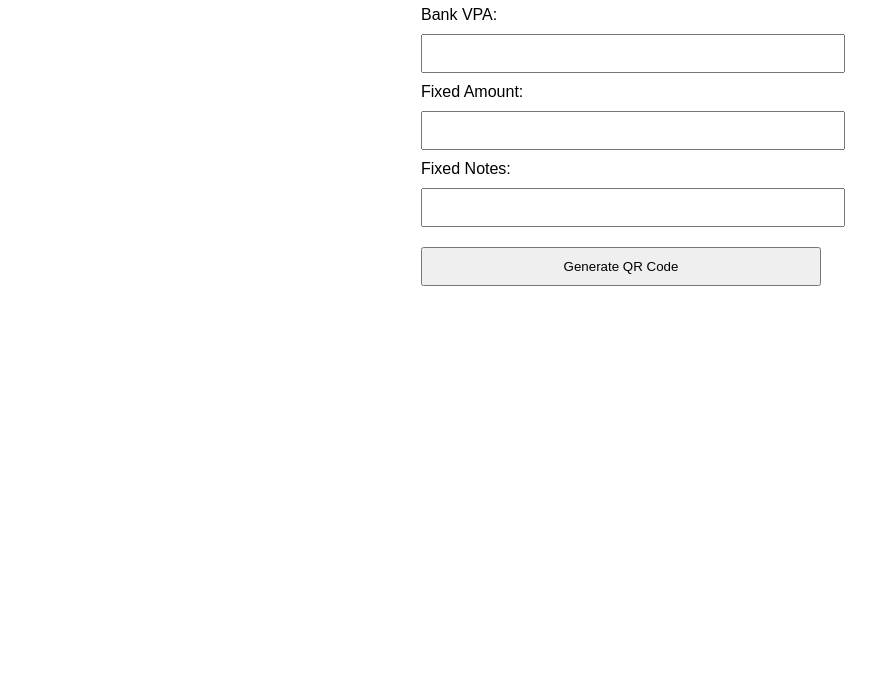
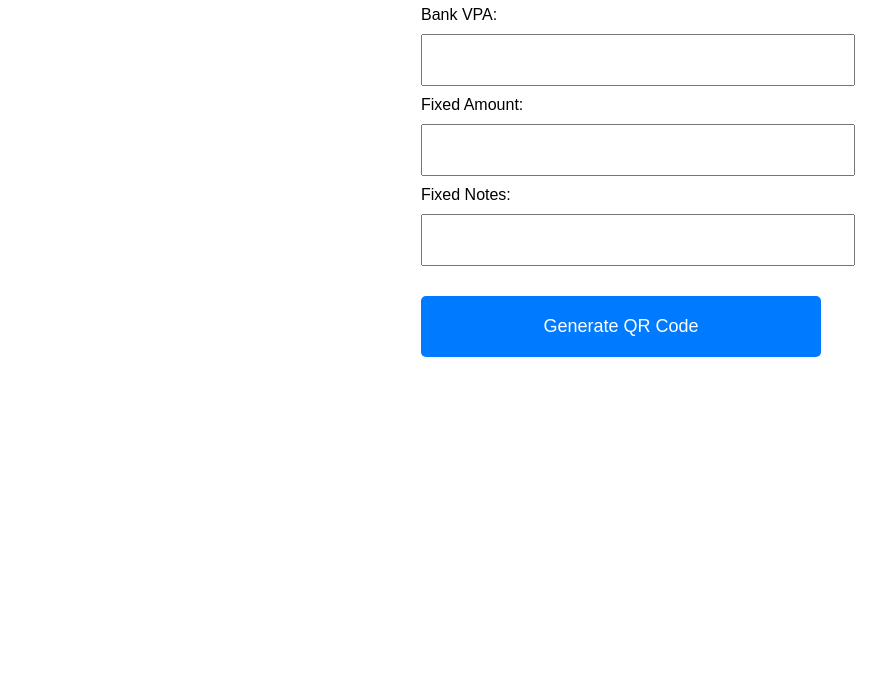
Before and after one commit to anandbhaigadejd/shreeprabhachsl, a plain HTML site: page index.html in a window 1280 px wide. Shown: the part 102-800 px from the top of the page, without its empty margins (19-905 px from the left). Drawn offline with Linux system fonts and the light colour scheme.

Commit message:
Updated button size

```diff
--- a/index.html
+++ b/index.html
@@ -26,19 +26,35 @@
         body {
             font-family: Arial, sans-serif;
             margin: 50px;
+            padding: 0 20px;
         }
         form {
             max-width: 400px;
             margin: auto;
         }
-        input, button {
+        input {
             width: 100%;
-            padding: 10px;
+            padding: 15px;
             margin: 10px 0;
+            font-size: 16px;
+        }
+        button {
+            width: 100%;
+            padding: 20px;
+            margin: 20px 0;
+            font-size: 18px;
+            background-color: #007bff;
+            color: white;
+            border: none;
+            border-radius: 5px;
+        }
+        button:hover {
+            background-color: #0056b3;
         }
         img {
             display: none;
             margin-top: 20px;
+            max-width: 100%;
         }
     </style>
 </head>
```
